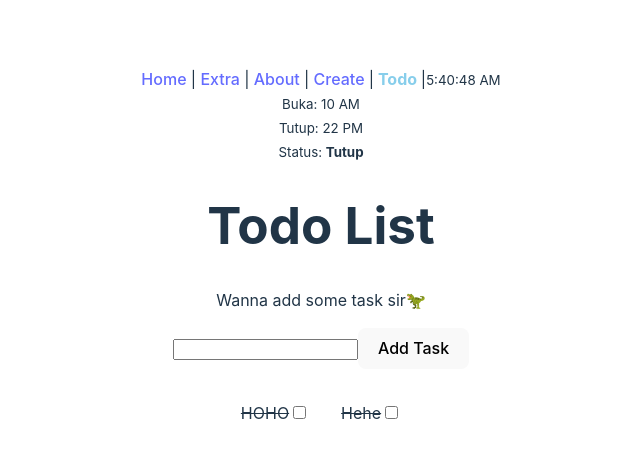
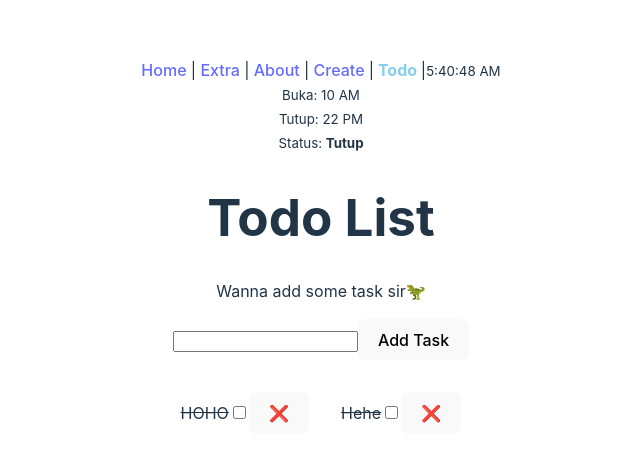
Before and after one commit to Tomba-Hopkins/project-react, a React (Vite) app in the folder list-makanan/: page /todo in a window 1280 px wide. Shown: the part 154-616 px from the top of the page, without its empty margins (319-959 px from the left). Built offline with nearby package versions, Linux system fonts and the light colour scheme.

Commit message:
add: remove todo

```diff
--- a/list-makanan/src/components/Todo/TodoList.jsx
+++ b/list-makanan/src/components/Todo/TodoList.jsx
@@ -1,7 +1,7 @@
 /* eslint-disable react/prop-types */
 function TodoList(props){
 
-    const { itemTodo } = props
+    const { itemTodo, hapusTodo } = props
 
 
     return (
@@ -24,6 +24,7 @@ function TodoList(props){
                         }}
                         >{item.title}</span>
                         <input type="checkbox" />
+                        <button onClick={() => hapusTodo(item.id)}>❌</button>
                     </div>
                 )
             })}
--- a/list-makanan/src/pages/Todo.jsx
+++ b/list-makanan/src/pages/Todo.jsx
@@ -29,12 +29,21 @@ function Todo() {
         setBoxTodo((before) => [...before, task])
     }
 
+
+    const removeTodo = (id) => {
+        // const newBoxTodo = boxTodo.filter((box) => box.id !== id)
+        // setBoxTodo(newBoxTodo)
+
+        // or
+        setBoxTodo(before => before.filter((item) => item.id !== id))
+    }
+
     return (
         <>
             <h1>Todo List</h1>
             <p>Wanna add some task sir🦖</p>
             <TodoForm nambahTodo={addTodo} />
-            <TodoList itemTodo={boxTodo}/>
+            <TodoList itemTodo={boxTodo} hapusTodo={removeTodo} />
         </>
     )
 }
```
